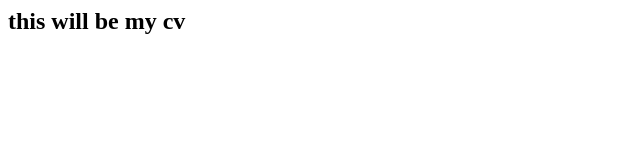
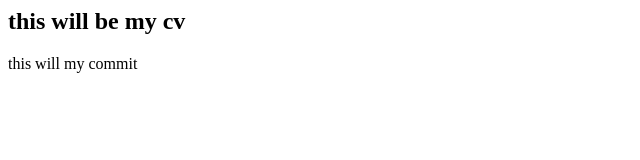
Before and after one commit to aitmyrza/aitmyrza.github.io, a plain HTML site: page index.html in a window 1280 px wide. Shown: the whole page, without its empty margins (0-640 px from the left). Drawn offline with Linux system fonts and the light colour scheme.

Commit message:
edit paragraph

```diff
--- a/index.html
+++ b/index.html
@@ -1,3 +1,6 @@
 <h2>
     this will be my cv
 </h2>
+<p>
+    this will my commit
+</p>
```
